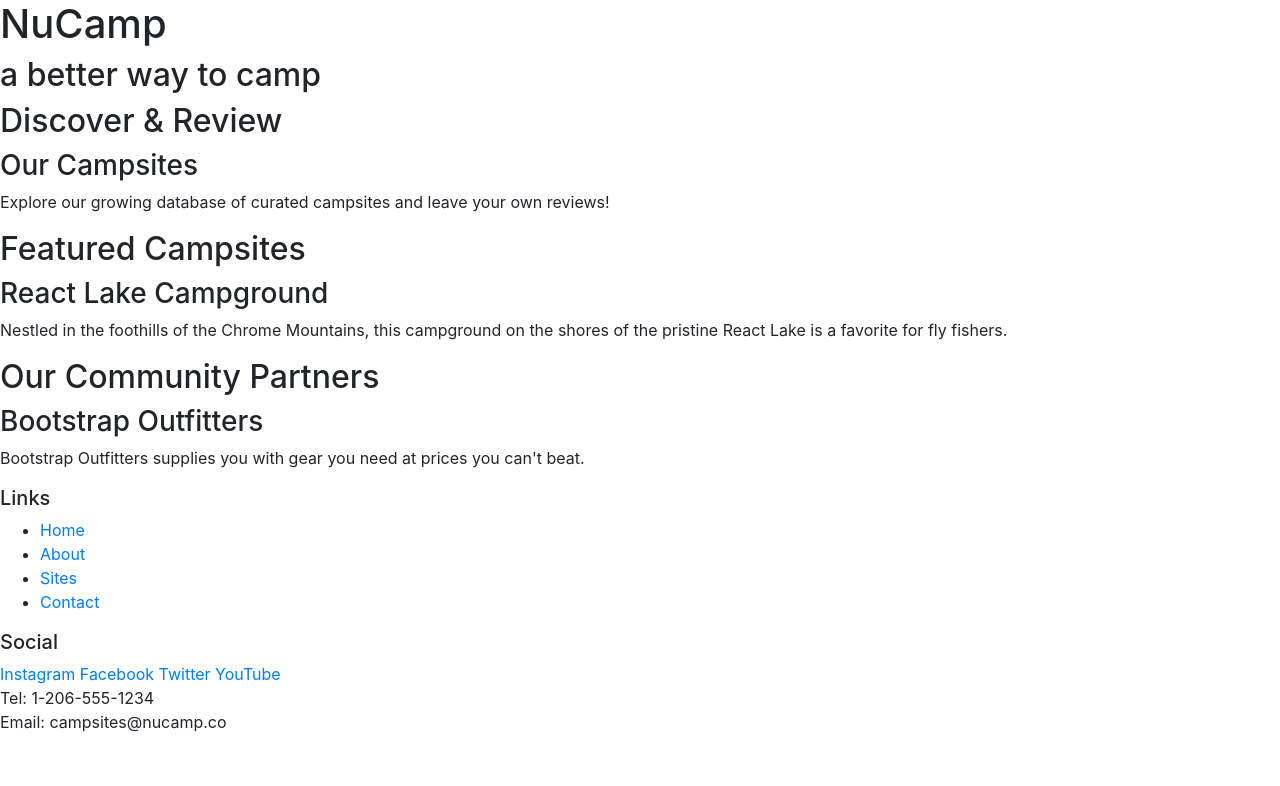
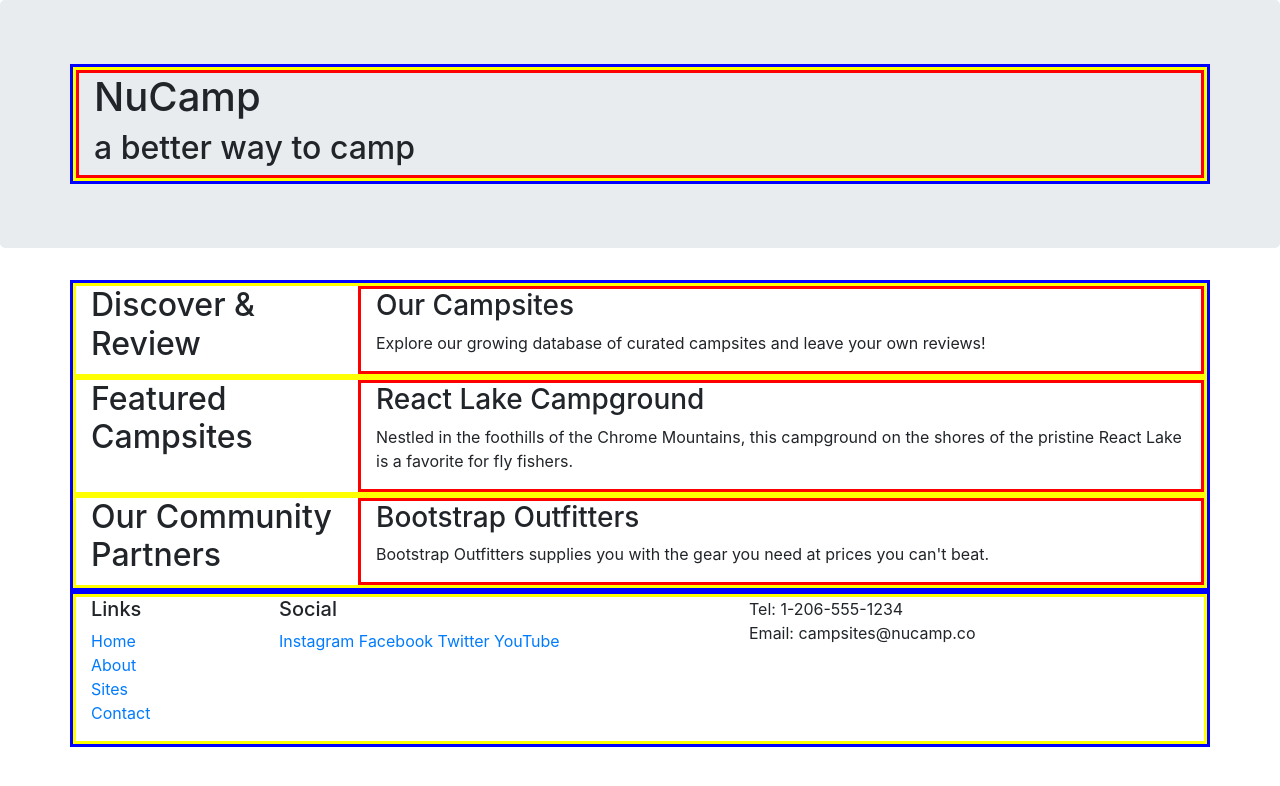
Before and after one commit to juanmriosv/FullStack-nuCamp, a website: page index.html in a window 1280 px wide. Drawn offline with nearby package versions, Linux system fonts and the light colour scheme.

Commit message:
first page Bootstrap: Grids

```diff
--- a/index.html
+++ b/index.html
@@ -11,55 +11,88 @@
 
     <title>NuCamp: A Better Way To Camp</title>
 
+    <style>
+        .container{
+            border: solid blue
+        }
+        .row{
+            border: solid yellow
+        }
+        .col{
+            border: solid red
+        }
+    </style>
 </head>
 
 <body>
 
-    <header>
-        <div>
+    <header class="jumbotron">
+        <div class="container">
+            <div class="row">
+                <div class="col">
                     <h1>NuCamp</h1>
                     <h2>a better way to camp</h2>
                 </div>
+            </div>
+        </div>
     </header>
 
-    <div>
+    <div class="container">
+        <div class="row">
+            <div class="col-sm-4 col-md-3">
                 <h2>Discover & Review</h2>
+            </div>
+            <div class="col">
                 <h3>Our Campsites</h3>
                 <p>Explore our growing database of curated campsites and leave your own reviews!</p>
             </div>
+        </div>
 
-    <div>
+        <div class="row">
+            <div class="col-sm-4 col-md-3">
                 <h2>Featured Campsites</h2>
+            </div>
+            <div class="col">
                 <h3>React Lake Campground</h3>
         		<p>Nestled in the foothills of the Chrome Mountains, this campground on the shores of the pristine React Lake is a favorite for fly fishers.</p>
    			</div>
+        </div>
 
-    <div>
+        <div class="row">
+            <div class="col-sm-4 col-md-3">
                 <h2>Our Community Partners</h2>
+            </div>
+            <div class="col">
                 <h3>Bootstrap Outfitters</h3>
-        <p>Bootstrap Outfitters supplies you with gear you need at prices you can't beat.</p>
+        		<p>Bootstrap Outfitters supplies you with the gear you need at prices you can't beat.</p>
+            </div>
+        </div>
     </div>
 
     <footer>
-        <div>
+        <div class="container">
+            <div class="row">
+                <div class="col-4 col-sm-2">
                     <h5>Links</h5>
-            <ul>
+            		<ul class="list-unstyled">
                         <li><a href="#">Home</a></li>
                         <li><a href="#">About</a></li>
                         <li><a href="#">Sites</a></li>
                         <li><a href="#">Contact</a></li>
                     </ul>
                 </div>
-        <div>
+                <div class="col-6 col-sm-5">
                 	<h5>Social</h5>
                     <a href="http://instagram.com/">Instagram</a>
                     <a href="http://facebook.com/">Facebook</a>
                     <a href="http://twitter.com/">Twitter</a>
                     <a href="http://youtube.com/">YouTube</a>
                 </div>
-        <div>
+                <div class="col-sm-4">
                     Tel: 1-206-555-1234<br />
                     Email: campsites@nucamp.co
+                </div>
+           </div>
         </div>
     </footer>
 
```
Lines whose indentation alone changed are shown as unchanged.
